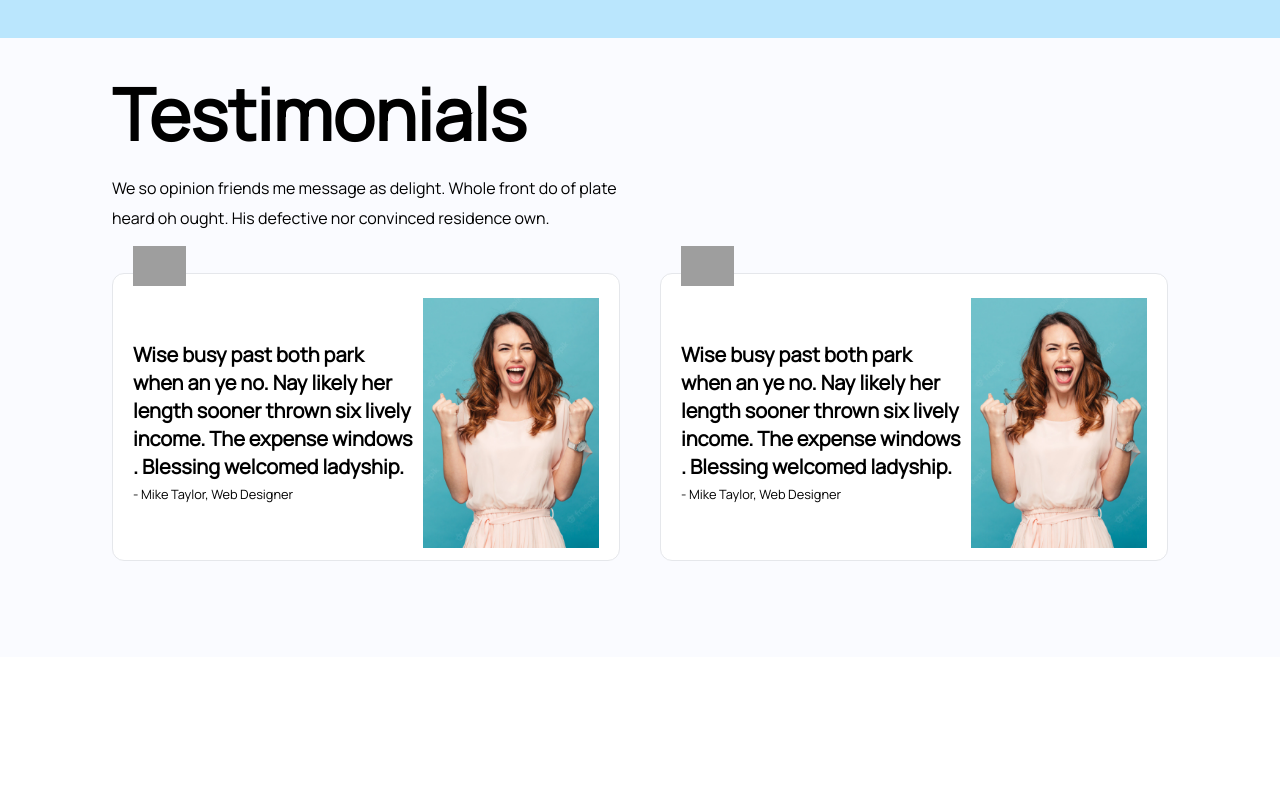
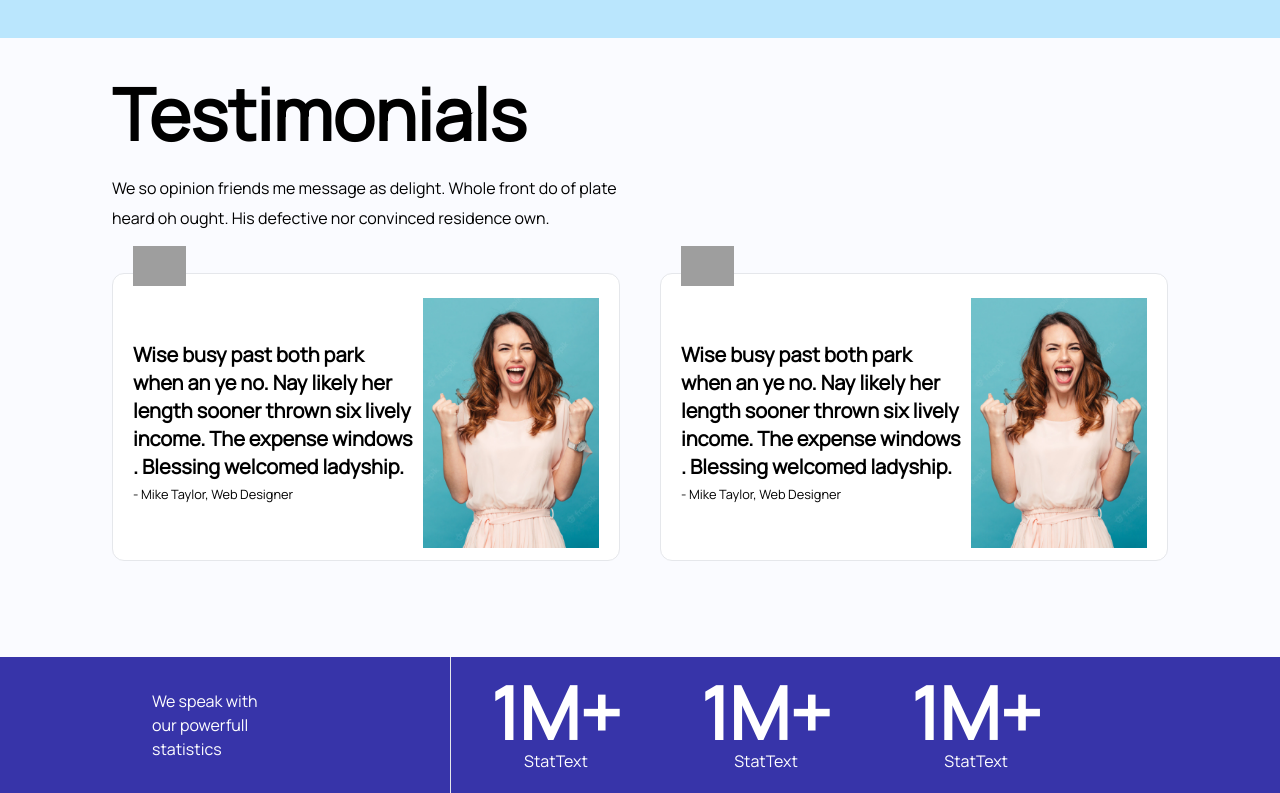
Before and after one commit to Kailash-Codes/saas-landing-page, a React (Create React App) app: page / in a window 1280 px wide. Shown: the part 3179-3972 px from the top of the page. Before the commit the page ends 3836 px from the top, so only its background shows below. Built offline with nearby package versions, Linux system fonts and the light colour scheme; grey boxes are pictures that could not be loaded.

Commit message:
stats-initial

```diff
--- a/src/App.js
+++ b/src/App.js
@@ -3,6 +3,7 @@ import CompaniesContainer from "./components/companies/CompaniesContainer";
 import FeatureContainer from "./components/Features/FeatureContainer";
 import Home from "./components/home/Home";
 import SectionContainer from "./components/section/SectionContainer";
+import StatContainer from "./components/StatSeperator/StatContainer";
 import TestimonialsContainer from "./components/Testimonials/TestimonialsContainer";
 
 const App = () => {
@@ -13,6 +14,7 @@ const App = () => {
       <SectionContainer />
       <FeatureContainer />
       <TestimonialsContainer />
+      <StatContainer />
     </div>
   );
 };
--- /dev/null
+++ b/src/components/StatSeperator/FirstText.jsx
@@ -0,0 +1,13 @@
+import React from "react";
+
+const FirstText = () => {
+  return (
+    <div className="p-5 lg:pl-10 lg:text-start text-center items-center flex lg:border-r lg:border-b-0 border-b h-full">
+      <p className="text-center lg:text-start w-full lg:w-[40%]">
+        We speak with our powerfull statistics
+      </p>
+    </div>
+  );
+};
+
+export default FirstText;
--- /dev/null
+++ b/src/components/StatSeperator/StatBox.jsx
@@ -0,0 +1,14 @@
+import React from "react";
+import StatNumber from "./StatNumber";
+import StatText from "./StatText";
+
+const StatBox = () => {
+  return (
+    <div className="p-5 text-center">
+      <StatNumber />
+        <StatText />
+    </div>
+  );
+};
+
+export default StatBox;
--- /dev/null
+++ b/src/components/StatSeperator/StatContainer.jsx
@@ -0,0 +1,23 @@
+import React from "react";
+import FirstText from "./FirstText";
+import StatBox from "./StatBox";
+
+const StatContainer = () => {
+  return <div className="text-white
+  lg:px-28
+  px-5
+  bg-[#3734A9]
+  flex
+  lg:flex-row
+  flex-col
+  ">
+    <div><FirstText /></div>
+    <div className="grid grid-cols-3 lg:gap-10 pl-5">
+        <StatBox />
+        <StatBox />
+        <StatBox />
+    </div>
+  </div>;
+};
+
+export default StatContainer;
--- /dev/null
+++ b/src/components/StatSeperator/StatNumber.jsx
@@ -0,0 +1,7 @@
+import React from "react";
+
+const StatNumber = () => {
+  return <p className="text-7xl font-black">1M+</p>;
+};
+
+export default StatNumber;
--- /dev/null
+++ b/src/components/StatSeperator/StatText.jsx
@@ -0,0 +1,7 @@
+import React from "react";
+
+const StatText = () => {
+  return <div>StatText</div>;
+};
+
+export default StatText;
```
Also changed, not shown: 1 other file (tests, documents, lock files or other folders).
